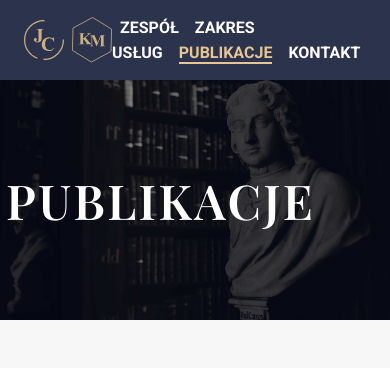
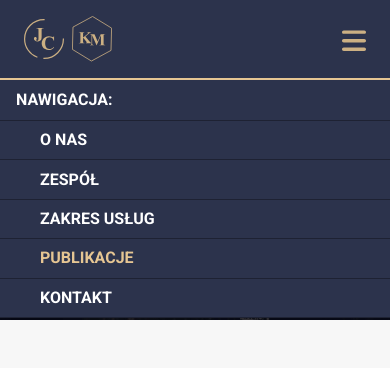
Before and after one commit to OstrowskiDev/kancelaria, a Next.js app: page /publikacje in a window 390 px wide. Shown: the top 368 px of the page. Built offline with nearby package versions, Linux system fonts and the light colour scheme.

Commit message:
Added navbar menu for mobile.

```diff
--- a/src/app/globals.css
+++ b/src/app/globals.css
@@ -13,6 +13,7 @@
 /* fonts */
 
 .navbar-anchor,
+.navbar-anchor-mobile,
 .accept-rodo-text {
   font-family: var(--font-roboto);
 }
@@ -44,6 +45,24 @@ body {
 
 .navbar-anchor {
   @apply mx-2 font-bold;
+}
+
+.navbar-anchor-mobile {
+  @apply relative flex items-center h-full py-1 pl-10 border-b border-primary-800 hover:bg-primary-600 active:bg-primary-500 font-bold ;
+}
+
+.navigation-menu-container {
+  width: 100%;
+  transform: translateY(-100%);
+  transition: transform 0.5s ease;
+}
+
+.navigation-menu-container.menu-visible {
+  transform: translateY(0);
+}
+
+.navbar-container.menu-visible {
+  border-bottom: 2px solid #E6C693;
 }
 
 .separator {
--- a/src/app/layout.js
+++ b/src/app/layout.js
@@ -1,30 +1,36 @@
-import { Roboto, Playfair_Display } from 'next/font/google'
-import './globals.css'
-import { Logo } from '@/ui/components/Logo'
-import { Navigation } from '@/ui/components/Navigation'
-import Footer from '@/ui/components/Footer'
+import { Roboto, Playfair_Display } from "next/font/google"
+import "./globals.css"
+import Footer from "@/ui/components/Footer"
+import { Navbar } from "@/ui/components/Navbar"
 
 export const metadata = {
-  title: 'Kancelaria Adwokacka',
-  description: 'Kancelaria Adwokacka Katarzyny Markiewicz i Judyty Ciesielskiej',
+  title: "Kancelaria Adwokacka",
+  description:
+    "Kancelaria Adwokacka Katarzyny Markiewicz i Judyty Ciesielskiej",
 }
 
-const roboto = Roboto({ subsets: ['latin'], weight: ['400', '500', '700'], variable: '--font-roboto', display: 'swap' })
-const playfairDisplay = Playfair_Display({ subsets: ['latin'], weight: ['400', '500', '600', '700', '800', '900'], variable: '--font-playfairDisplay', display: 'swap' })
+const roboto = Roboto({
+  subsets: ["latin"],
+  weight: ["400", "500", "700"],
+  variable: "--font-roboto",
+  display: "swap",
+})
+const playfairDisplay = Playfair_Display({
+  subsets: ["latin"],
+  weight: ["400", "500", "600", "700", "800", "900"],
+  variable: "--font-playfairDisplay",
+  display: "swap",
+})
 
 export default function RootLayout({ children }) {
   return (
     <>
-    <html lang="pl" className={`${roboto.variable} ${playfairDisplay.variable}`}>
-      <body className='main-container bg-background-main'>
-        <nav
-          className='navbar sticky top-0 left-0 z-10 flex flex-row items-center h-[80px] px-6 bg-primary-700'
+      <html
+        lang="pl"
+        className={`${roboto.variable} ${playfairDisplay.variable}`}
       >
-          <div className="navbar-content flex flex-row items-center w-full max-w-[1500px] mx-auto">
-            <Logo />
-            <Navigation />
-          </div>
-        </nav>
+        <body className="main-container bg-background-main">
+          <Navbar />
           <main className="main-content flex flex-col">
             {children}
             <Footer />
@@ -32,6 +38,5 @@ export default function RootLayout({ children }) {
         </body>
       </html>
     </>
-
   )
 }
--- a/src/ui/components/GoogleDynamicMaps.js
+++ b/src/ui/components/GoogleDynamicMaps.js
@@ -9,8 +9,8 @@ import {
 const containerStyle = {
   width: "756px",
   height: "396px",
-  "border-top": "2px solid #CCB083",
-  "border-bottom": "1px solid #2C334C",
+  borderTop: "2px solid #CCB083",
+  borderBottom: "1px solid #2C334C",
 }
 
 const center = {
--- /dev/null
+++ b/src/ui/components/NavLinksDesktop.js
@@ -0,0 +1,46 @@
+import Link from "next/link"
+import { usePathname } from "next/navigation"
+
+export function NavLinksDesktop() {
+  const path = usePathname()
+
+  function isActive(href) {
+    return path === href
+  }
+  function changeActiveClass(href) {
+    return `${
+      isActive(href)
+        ? "text-secondary-200 border-b-2 border-secondary-200"
+        : "text-white hover:border-b-2 hover:border-white"
+    }`
+  }
+
+  return (
+    <>
+      <Link
+        className={`navbar-anchor ${changeActiveClass("/zespol")}`}
+        href="/zespol"
+      >
+        ZESPÓŁ
+      </Link>
+      <Link
+        className={`navbar-anchor ${changeActiveClass("/zakres-uslug")}`}
+        href="/zakres-uslug"
+      >
+        ZAKRES USŁUG
+      </Link>
+      <Link
+        className={`navbar-anchor ${changeActiveClass("/publikacje")}`}
+        href="/publikacje"
+      >
+        PUBLIKACJE
+      </Link>
+      <Link
+        className={`navbar-anchor ${changeActiveClass("/kontakt")}`}
+        href="/kontakt"
+      >
+        KONTAKT
+      </Link>
+    </>
+  )
+}
--- /dev/null
+++ b/src/ui/components/NavLinksMobile.js
@@ -0,0 +1,63 @@
+import Link from "next/link"
+import { usePathname } from "next/navigation"
+
+export function NavLinksMobile({ setIsMenuVisible }) {
+  const path = usePathname()
+
+  function isActive(href) {
+    return path === href
+  }
+  function changeActiveClass(href) {
+    return `${
+      isActive(href)
+        ? "text-secondary-200 hover:border-white"
+        : "text-white hover:border-white"
+    }`
+  }
+
+  return (
+    <>
+      <p className="navbar-anchors-label uppercase font-bold pl-4 py-2 border-b border-primary-800 text-white">
+        Nawigacja:
+      </p>
+      <div className="navbar-anchors-list flex flex-col h-full justify-between align-middle">
+        <Link
+          className={`navbar-anchor-mobile ${changeActiveClass("/")}`}
+          href="/"
+          onClick={() => setIsMenuVisible(false)}
+        >
+          O NAS
+        </Link>
+        <Link
+          className={`navbar-anchor-mobile ${changeActiveClass("/zespol")}`}
+          href="/zespol"
+          onClick={() => setIsMenuVisible(false)}
+        >
+          ZESPÓŁ
+        </Link>
+        <div className="hidden text-white hover:border-white"></div>
+        <Link
+          className={`navbar-anchor-mobile ${changeActiveClass("/zakres-uslug")}`}
+          href="/zakres-uslug"
+          onClick={() => setIsMenuVisible(false)}
+        >
+          ZAKRES USŁUG
+        </Link>
+        <Link
+          className={`navbar-anchor-mobile ${changeActiveClass("/publikacje")}`}
+          href="/publikacje"
+          onClick={() => setIsMenuVisible(false)}
+        >
+          PUBLIKACJE
+        </Link>
+        <Link
+          className={`navbar-anchor-mobile ${changeActiveClass("/kontakt")}`}
+          href="/kontakt"
+          onClick={() => setIsMenuVisible(false)}
+        >
+          KONTAKT
+        </Link>
+      </div>
+    </>
+  )
+}
--- /dev/null
+++ b/src/ui/components/Navbar.js
@@ -0,0 +1,29 @@
+"use client"
+
+import { useState } from "react"
+import { Logo } from "./Logo"
+import { Navigation } from "./Navigation"
+import { NavLinksMobile } from "./NavLinksMobile"
+
+export function Navbar() {
+  const [isMenuVisible, setIsMenuVisible] = useState(true)
+
+  return (
+    <>
+      <nav
+        className={`navbar-container ${isMenuVisible ? "menu-visible" : ""} sticky top-0 left-0 z-20 flex flex-row items-center h-[80px] px-6 bg-primary-700`}
+      >
+        <div className="navbar-content flex flex-row items-center w-full max-w-[1500px] mx-auto">
+          <Logo />
+          <Navigation setIsMenuVisible={setIsMenuVisible} />
+        </div>
+      </nav>
+
+      <div
+        className={`navigation-menu-container ${isMenuVisible ? "menu-visible" : ""} fixed top-20 left-0 z-10 flex flex-col h-[238px] w-full  bg-primary-700`}
+      >
+        <NavLinksMobile setIsMenuVisible={setIsMenuVisible} />
+      </div>
+    </>
+  )
+}
--- a/src/ui/components/Navigation.js
+++ b/src/ui/components/Navigation.js
@@ -1,48 +1,27 @@
 "use client"
 
-import Link from "next/link"
-import { usePathname } from "next/navigation"
+import MenuIco from "../icons/MenuIco"
+import { NavLinksDesktop } from "./NavLinksDesktop"
 
-export function Navigation() {
-  const path = usePathname()
-
-  function isActive(href) {
-    return path === href
-  }
-  function changeActiveClass(href) {
-    return `${
-      isActive(href)
-        ? "text-secondary-200 border-b-2 border-secondary-200"
-        : "text-white hover:border-b-2 hover:border-white"
-    }`
+export function Navigation({ setIsMenuVisible }) {
+  function onClick() {
+    setIsMenuVisible((prev) => !prev)
   }
 
   return (
-    <div className="navbar-anchors">
-      <Link
-        className={`navbar-anchor ${changeActiveClass("/zespol")}`}
-        href="/zespol"
+    <div className="navbar-responsive-container">
+      {/* mobile */}
+      <div
+        className="navar-menu-container sm:hidden w-6 h-6 hover:cursor-pointer hover:scale-y-110 ease-in-out duration-300"
+        onClick={onClick}
       >
-        ZESPÓŁ
-      </Link>
-      <Link
-        className={`navbar-anchor ${changeActiveClass("/zakres-uslug")}`}
-        href="/zakres-uslug"
-      >
-        ZAKRES USŁUG
-      </Link>
-      <Link
-        className={`navbar-anchor ${changeActiveClass("/publikacje")}`}
-        href="/publikacje"
-      >
-        PUBLIKACJE
-      </Link>
-      <Link
-        className={`navbar-anchor ${changeActiveClass("/kontakt")}`}
-        href="/kontakt"
-      >
-        KONTAKT
-      </Link>
+        <MenuIco />
+      </div>
+
+      {/* desktop */}
+      <div className="navbar-anchors-container below-sm:hidden">
+        <NavLinksDesktop />
+      </div>
     </div>
   )
 }
--- /dev/null
+++ b/src/ui/icons/MenuIco.js
@@ -0,0 +1,12 @@
+export default function MenuIco() {
+  return (
+    <svg
+      xmlns="http://www.w3.org/2000/svg"
+      viewBox="0 0 448 512"
+      style={{ fill: "#CCB083", width: "auto", height: "auto" }}
+    >
+      {/* <!--!Font Awesome Free 6.5.2 by @fontawesome - https://fontawesome.com License - https://fontawesome.com/license/free Copyright 2024 Fonticons, Inc.--> */}
+      <path d="M0 96C0 78.3 14.3 64 32 64H416c17.7 0 32 14.3 32 32s-14.3 32-32 32H32C14.3 128 0 113.7 0 96zM0 256c0-17.7 14.3-32 32-32H416c17.7 0 32 14.3 32 32s-14.3 32-32 32H32c-17.7 0-32-14.3-32-32zM448 416c0 17.7-14.3 32-32 32H32c-17.7 0-32-14.3-32-32s14.3-32 32-32H416c17.7 0 32 14.3 32 32z" />
+    </svg>
+  )
+}
```
Lines whose indentation alone changed are shown as unchanged.
